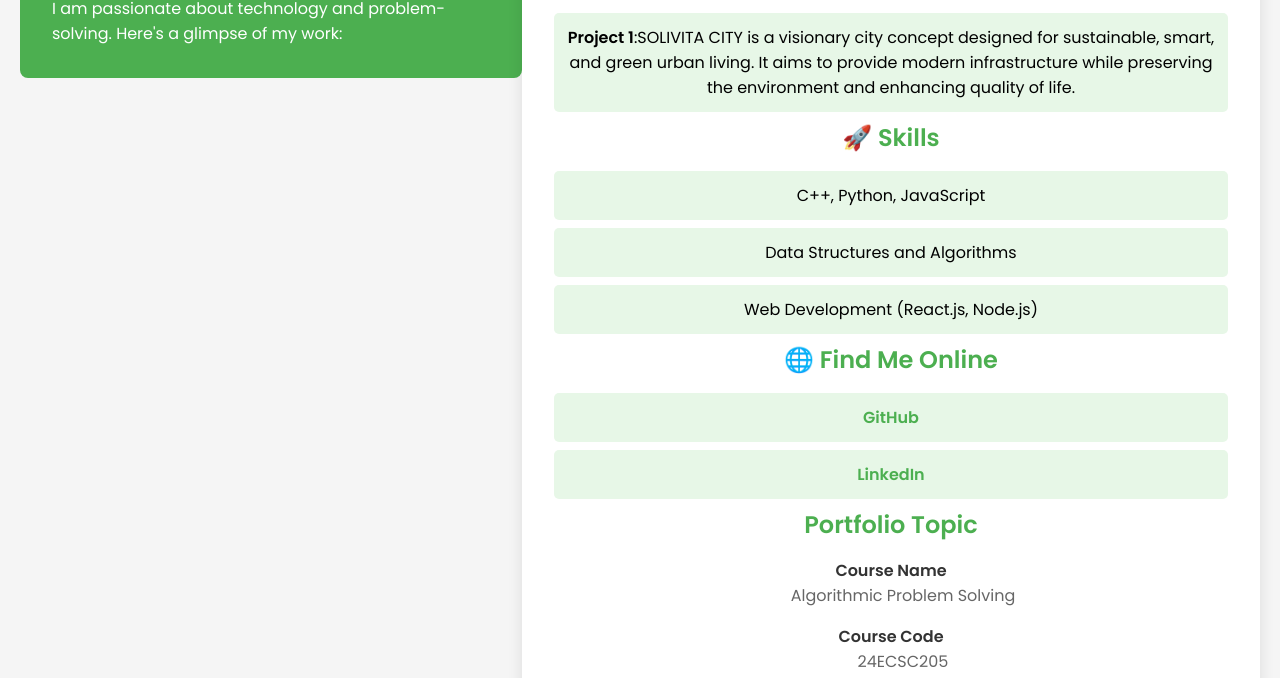
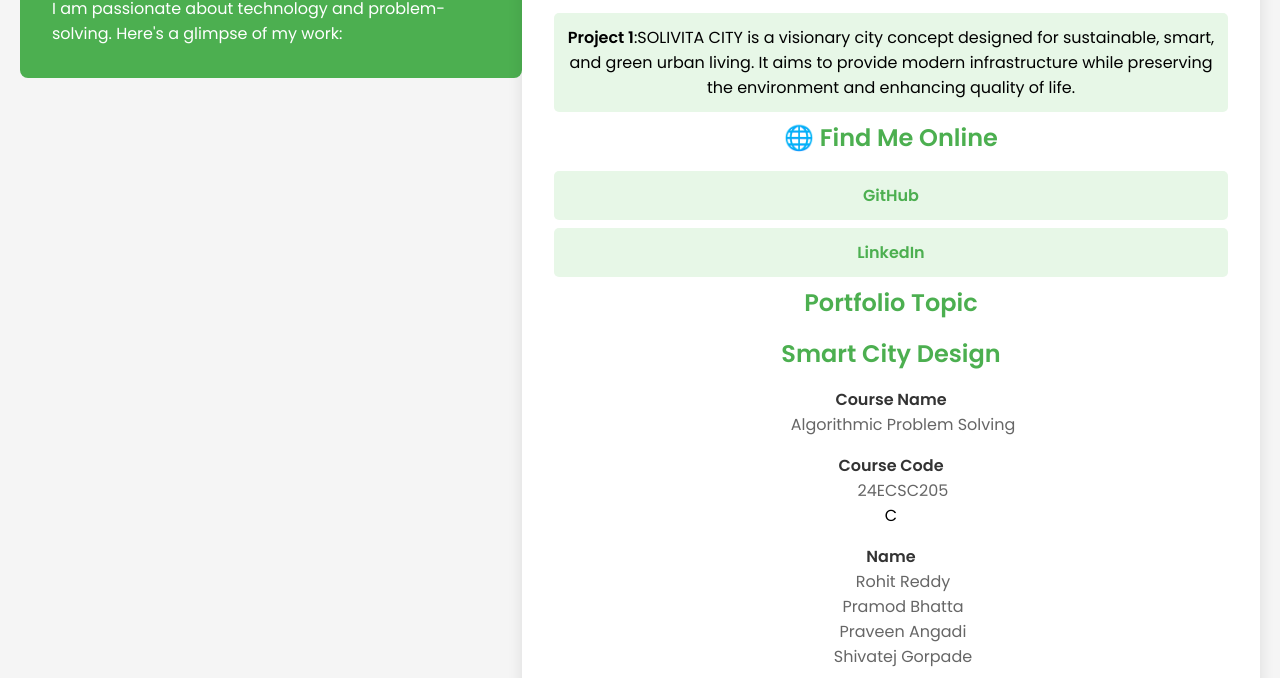
Before and after one commit to 01fe23bcs298/Github.io, a plain HTML site: page index.html in a window 1280 px wide. Shown: the part 120-798 px from the top of the page. Drawn offline with Linux system fonts and the light colour scheme.

Commit message:
Update index.html
Signed-off-by: Praveen <praveenangadi242@gmail.com>

```diff
--- a/index.html
+++ b/index.html
@@ -20,13 +20,6 @@
 </li>
         </ul>
 
-        <h2>🚀 Skills</h2>
-        <ul>
-            <li>C++, Python, JavaScript</li>
-            <li>Data Structures and Algorithms</li>
-            <li>Web Development (React.js, Node.js)</li>
-        </ul>
-
         <h2>🌐 Find Me Online</h2>
         <ul>
             <li><a href="https://github.com/your-github-username" target="_blank">GitHub</a></li>
@@ -34,6 +27,7 @@
         </ul>
 
         <h2>Portfolio Topic</h2>
+        <h2>Smart City Design</h2>
         <dl>
             <dt>Course Name</dt>
             <dd>Algorithmic Problem Solving</dd>
@@ -45,12 +39,14 @@
             <dd>Rohit Reddy</dd>
             <dd>Pramod Bhatta</dd>
             <dd>Praveen Angadi</dd>
+            <dd>Shivatej Gorpade</dd>
 
 
             <dt>SRN</dt>
             <dd>01FE23BCS293</dd>
             <dd>01FE23BCS297</dd>
             <dd>01FE23BCS298</dd>
+            <dd01FE23BCS422></dd>
 
 
             <dt>Course Instructor</dt>
```
